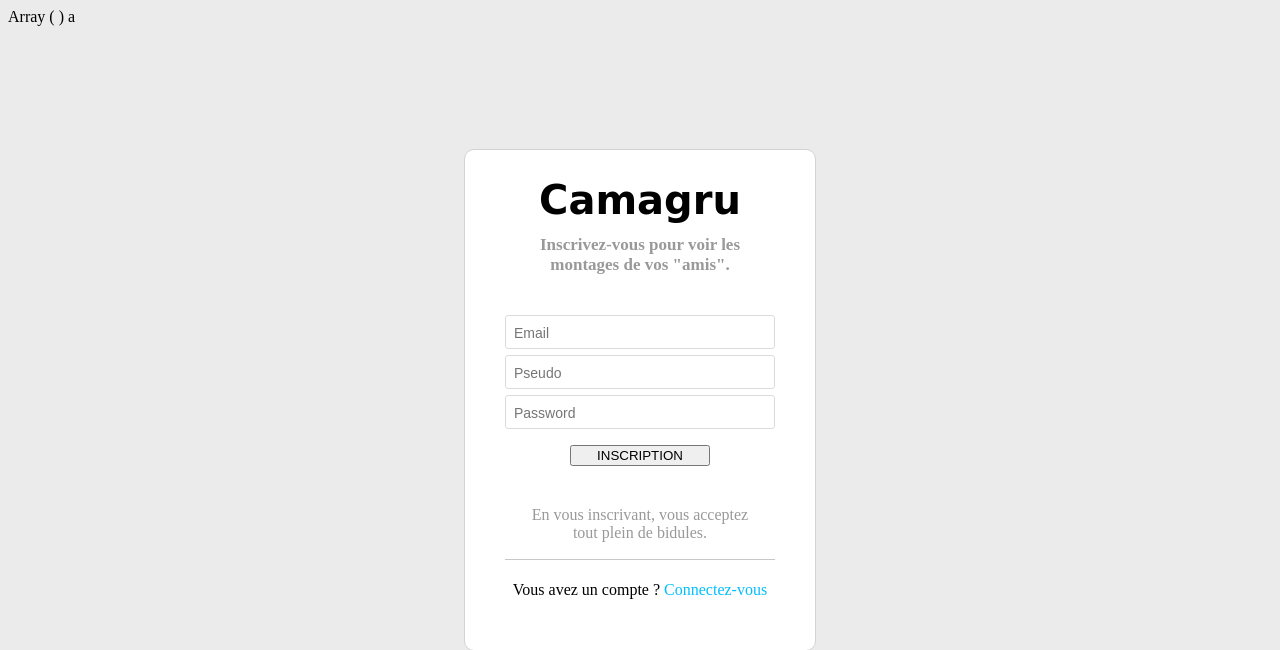
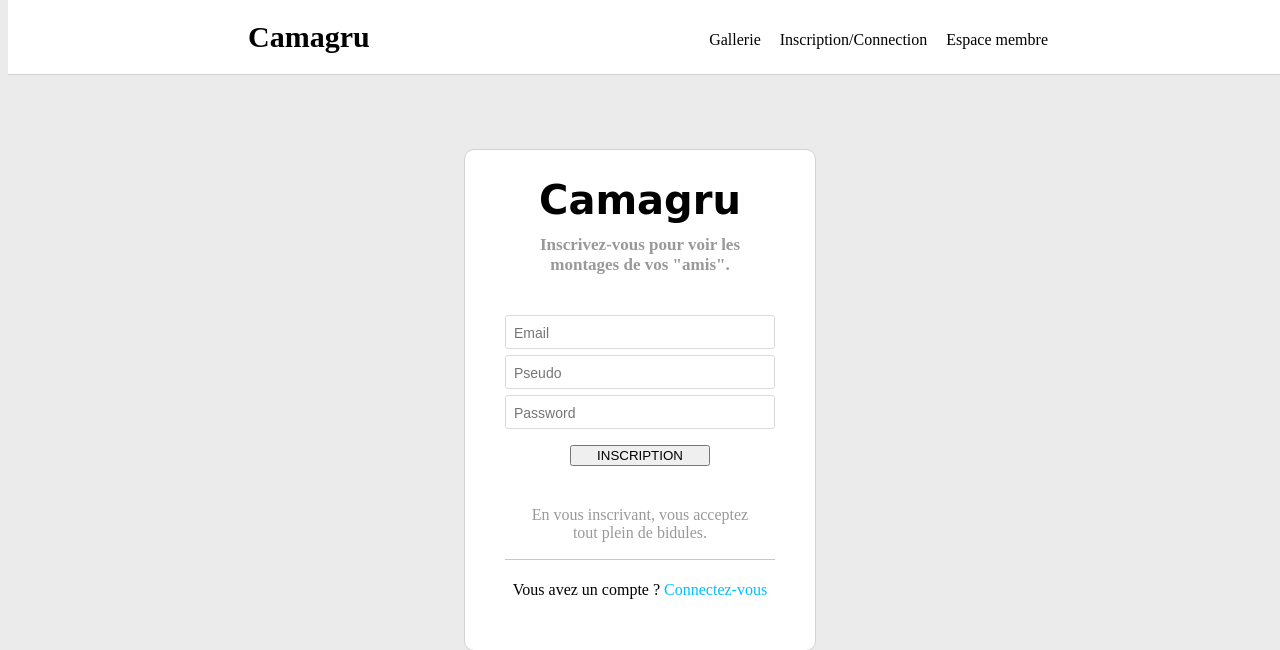
Before and after one commit to cfelbacq/camagru, a PHP site: page / in a window 1280 px wide. Shown: the top 650 px of the page. Run offline with PHP 8.4, Linux system fonts and the light colour scheme.

Commit message:
05/02/2017 | 18:38

```diff
--- a/index.css
+++ b/index.css
@@ -3,6 +3,42 @@
 #connexion_body {
 	background-color: #FAFAFA;
 	background-image: url("gto.jpg");
+}
+
+.container {
+	width: 800px;
+	margin: 0 auto;
+}
+
+.header {
+	background: #FFFFFF;
+	width: 100%;
+	top: 0;
+	position: fixed;
+	border-bottom: 1px solid lightgrey;
+}
+
+.logo {
+	float: left;
+	font: "Arial";
+	font-size: 15px;
+}
+
+.ah{
+	text-decoration: none;
+	color: #000000;
+}
+
+.nav{
+	float: right;
+	margin-top: 15px;
+}
+
+.lih{
+	list-style: none;
+	float; left;
+	margin-left: 15px;
+	display: inline;
 }
 
 #inscription {
--- a/index.php
+++ b/index.php
@@ -1,9 +1,3 @@
-<!DOCTYPE html>
-<html>
-<head>
-	<title>Inscription</title>
-	<link rel="stylesheet" type="text/css" href="index.css">
-</head>
 <body id="connexion_body">
 <?php include ("registration_form.php"); ?>
 </body>
--- /dev/null
+++ b/layout/header.php
@@ -0,0 +1,21 @@
+<!DOCTYPE html>
+<html>
+<head>
+	<link rel="stylesheet" type="text/css" href="index.css">
+</head>
+<body id="connexion_body">
+	<div class="header">
+		<div class="container">
+			<div class="logo">
+				<h1><a class="ah" href="#">Camagru</h1>
+			</div>
+
+			<div class="nav">
+				<ul>
+					<li class="lih"><a class="ah" href="#">Gallerie</a></li>
+					<li class="lih"><a class="ah" href="#">Inscription/Connection</a></li>
+					<li class="lih"><a class="ah" href="#">Espace membre</a></li>
+				</ul>
+			</div>
+		</div>
+	</div>
--- a/member_class.php
+++ b/member_class.php
@@ -73,7 +73,6 @@
 
 	public function set_cle($new_cle)
 	{
-		if (is_string($new_cle))
 			$this->_cle = $new_cle;
 	}
 
--- a/registration_form.php
+++ b/registration_form.php
@@ -6,7 +6,7 @@
 		require('config/database.php');
 		require('member_class.php');
 		require('member_manager_class.php');
-		$db = new PDO($DB_DSN, $DB_USER, $DB_PASSWORD);
+		$db = new PDO('mysql:host=localhost;dbname=camagru;charset=utf8', $DB_USER, $DB_PASSWORD);
 		$member = new member();
 		if ($member->set_email(htmlspecialchars($_POST['email'])) == 0)
 		{
@@ -22,21 +22,17 @@
 		}
 		if (empty($errors))
 		{
+			$member->set_cle(md5(microtime(TRUE)*100000));
+			$member->set_actif(0);
 			$member_manager = new member_manager($db);
 			$member_manager->add($member);
-			echo "inscription reussi";
 		}
 	}
 	else
 		echo 'a';
 ?>
-<!DOCTYPE html>
-<html>
-<head>
-	<title>Inscription</title>
-	<link rel="stylesheet" type="text/css" href="index.css">
-</head>
-<body id="connexion_body">
+<?php include "layout/header.php"; ?>
+<br/><br/><br/><br/><br/><br/>
 <pre>
 	<?php if (!empty($errors)){print_r($errors);} ?>
 </pre>
@@ -46,13 +42,13 @@
 		<h2 id="inscription_h2">Inscrivez-vous pour voir les montages de vos "amis".</h2>
 		<div id="propre">
 			<div class="info_form">
-				<input type="text" class="info_register" name="email" placeholder="Email">
+				<input type="text" class="info_register" name="email" placeholder="Email" required>
 			</div>
 			<div class="info_form">
-				<input type="text" class="info_register" name="login" placeholder="Pseudo">
+				<input type="text" class="info_register" name="login" placeholder="Pseudo" required>
 			</div>
 			<div class="info_form">
-				<input type="password" class="info_register" name="passwd" placeholder="Password">
+				<input type="password" class="info_register" name="passwd" placeholder="Password" required>
 			</div>
 		</div>
 		<input id="button" type="submit" name="register" value="INSCRIPTION">
```
Also changed, not shown: login_form.php (+1 -7 lines), member_manager_class.php (+12 -15 lines).
